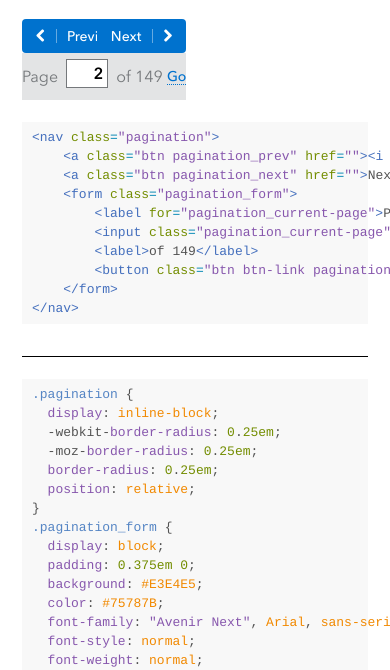
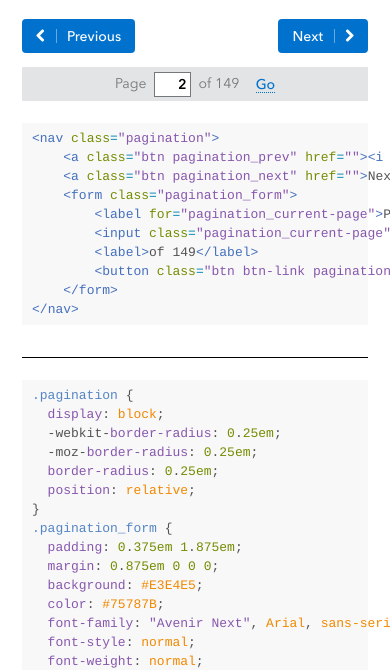
Before and after one commit to cfpb/cf-pagination, a website: page docs/index.html in a window 390 px wide. Shown: the part 174-844 px from the top of the page. Drawn offline with Linux system fonts and the light colour scheme.

Commit message:
Mobile and desktop styling.

```diff
--- a/Gruntfile.js
+++ b/Gruntfile.js
@@ -180,7 +180,7 @@ module.exports = function(grunt) {
 
     watch: {
       scripts: {
-        files: ['src/*.less','demo/*.css','docs/*.css'],
+        files: ['src/**','demo/**','docs/**'],
         tasks: ['default'],
         options: {
           spawn: false,
--- a/demo/static/css/main.css
+++ b/demo/static/css/main.css
@@ -23,45 +23,56 @@
     - fj-forms
 */
 .pagination {
-  display: inline-block;
-  -webkit-border-radius: 0.25em;
-  -moz-border-radius: 0.25em;
-  border-radius: 0.25em;
+  display: block;
   position: relative;
 }
 .pagination_form {
   display: block;
-  padding: 0.375em 0;
+  padding: 0.28125em 1.875em;
+  margin: 0.875em 0 0 0;
   background: #E3E4E5;
   color: #75787B;
   font-family: "Avenir Next", Arial, sans-serif;
   font-style: normal;
   font-weight: normal;
+  text-align: center;
 }
 .pagination_next {
   position: absolute;
   right: 0;
 }
 .pagination_form > label {
-  display: inline;
-  font-size: 16px;
+  display: inline-block;
+  font-size: 14px;
   vertical-align: middle;
 }
 .pagination_current-page {
+  display: inline-block;
+  vertical-align: middle;
+  font-size: 0.875em;
   width: 2em;
   margin: 0 0.25em;
-  -webkit-border-radius: 0;
-  -moz-border-radius: 0;
-  border-radius: 0;
   font-family: "Avenir Next Demi", Arial, sans-serif;
   font-style: normal;
   font-weight: bold;
   text-align: right;
 }
-.pagination_submit {
-  margin: 0 0 0 2em;
+.pagination_submit,
+.pagination_submit.btn {
+  display: inline-block;
+  vertical-align: middle;
+  margin: 0 0 0 0.875em;
 }
 @media only screen and (min-width: 480px) {
+  .pagination {
+    -webkit-border-radius: 0.25em;
+    -moz-border-radius: 0.25em;
+    border-radius: 0.25em;
+    background: #E3E4E5;
+  }
+  .pagination_form {
+    background: transparent;
+  }
   .pagination_prev.btn,
   .pagination_prev.btn:link,
   .pagination_prev.btn:visited {
@@ -71,6 +82,10 @@
     -webkit-border-bottom-right-radius: 0;
     -moz-border-bottom-right-radius: 0;
     border-bottom-right-radius: 0;
+  }
+  .pagination_prev {
+    position: absolute;
+    left: 0;
   }
   .pagination_next.btn,
   .pagination_next.btn:link,
@@ -86,7 +101,7 @@
 /* topdoc
   name: EOF
   eof: true
-*/
+
 /* ==========================================================================
    Flapjack Front End
    Button Styling
--- a/docs/index.html
+++ b/docs/index.html
@@ -47,43 +47,47 @@
           </ul>
           <div class="demo-pattern-css">
             <pre class="css"><code data-language="css">.pagination {
-  display: inline-block;
+  display: block;
   -webkit-border-radius: 0.25em;
   -moz-border-radius: 0.25em;
   border-radius: 0.25em;
   position: relative;
 }
 .pagination_form {
-  display: block;
-  padding: 0.375em 0;
+  padding: 0.375em 1.875em;
+  margin: 0.875em 0 0 0;
   background: #E3E4E5;
   color: #75787B;
   font-family: &quot;Avenir Next&quot;, Arial, sans-serif;
   font-style: normal;
   font-weight: normal;
+  text-align: center;
 }
 .pagination_next {
   position: absolute;
   right: 0;
 }
 .pagination_form &gt; label {
-  display: inline;
-  font-size: 16px;
+  display: inline-block;
+  font-size: 14px;
   vertical-align: middle;
 }
 .pagination_current-page {
+  display: inline-block;
+  vertical-align: middle;
+  font-size: 0.875em;
   width: 2em;
   margin: 0 0.25em;
-  -webkit-border-radius: 0;
-  -moz-border-radius: 0;
-  border-radius: 0;
   font-family: &quot;Avenir Next Demi&quot;, Arial, sans-serif;
   font-style: normal;
   font-weight: bold;
   text-align: right;
 }
-.pagination_submit {
-  margin: 0 0 0 2em;
+.pagination_submit,
+.pagination_submit.btn {
+  display: inline-block;
+  vertical-align: middle;
+  margin: 0 0 0 0.875em;
 }
 @media only screen and (min-width: 480px) {
   .pagination_prev.btn,
@@ -95,6 +99,10 @@
     -webkit-border-bottom-right-radius: 0;
     -moz-border-bottom-right-radius: 0;
     border-bottom-right-radius: 0;
+  }
+  .pagination_next {
+    position: relative;
+    right: auto;
   }
   .pagination_next.btn,
   .pagination_next.btn:link,
--- a/docs/static/css/main.css
+++ b/docs/static/css/main.css
@@ -23,45 +23,56 @@
     - fj-forms
 */
 .pagination {
-  display: inline-block;
-  -webkit-border-radius: 0.25em;
-  -moz-border-radius: 0.25em;
-  border-radius: 0.25em;
+  display: block;
   position: relative;
 }
 .pagination_form {
   display: block;
-  padding: 0.375em 0;
+  padding: 0.28125em 1.875em;
+  margin: 0.875em 0 0 0;
   background: #E3E4E5;
   color: #75787B;
   font-family: "Avenir Next", Arial, sans-serif;
   font-style: normal;
   font-weight: normal;
+  text-align: center;
 }
 .pagination_next {
   position: absolute;
   right: 0;
 }
 .pagination_form > label {
-  display: inline;
-  font-size: 16px;
+  display: inline-block;
+  font-size: 14px;
   vertical-align: middle;
 }
 .pagination_current-page {
+  display: inline-block;
+  vertical-align: middle;
+  font-size: 0.875em;
   width: 2em;
   margin: 0 0.25em;
-  -webkit-border-radius: 0;
-  -moz-border-radius: 0;
-  border-radius: 0;
   font-family: "Avenir Next Demi", Arial, sans-serif;
   font-style: normal;
   font-weight: bold;
   text-align: right;
 }
-.pagination_submit {
-  margin: 0 0 0 2em;
+.pagination_submit,
+.pagination_submit.btn {
+  display: inline-block;
+  vertical-align: middle;
+  margin: 0 0 0 0.875em;
 }
 @media only screen and (min-width: 480px) {
+  .pagination {
+    -webkit-border-radius: 0.25em;
+    -moz-border-radius: 0.25em;
+    border-radius: 0.25em;
+    background: #E3E4E5;
+  }
+  .pagination_form {
+    background: transparent;
+  }
   .pagination_prev.btn,
   .pagination_prev.btn:link,
   .pagination_prev.btn:visited {
@@ -71,6 +82,10 @@
     -webkit-border-bottom-right-radius: 0;
     -moz-border-bottom-right-radius: 0;
     border-bottom-right-radius: 0;
+  }
+  .pagination_prev {
+    position: absolute;
+    left: 0;
   }
   .pagination_next.btn,
   .pagination_next.btn:link,
@@ -86,7 +101,7 @@
 /* topdoc
   name: EOF
   eof: true
-*/
+
 /* ==========================================================================
    Flapjack Front End
    Button Styling
--- a/src/pagination.less
+++ b/src/pagination.less
@@ -25,10 +25,7 @@
 */
 
 .pagination {
-    display: inline-block;
-    -webkit-border-radius: unit( 4px / @base-font-size-px, em );
-       -moz-border-radius: unit( 4px / @base-font-size-px, em );
-            border-radius: unit( 4px / @base-font-size-px, em );
+    display: block;
     position: relative;
 }
 
@@ -42,10 +39,14 @@
 
 .pagination_form {
     display: block;
-    padding: unit( 6px / @base-font-size-px, em) 0;
+    padding:
+        unit( 4.5px / @base-font-size-px, em )
+        unit( 30px / @base-font-size-px, em);
+    margin: unit( 14px / @base-font-size-px, em) 0 0 0;
     background: #E3E4E5;
     color: #75787B;
     .webfont-regular;
+    text-align: center;
     // margin-right: -0.26em;
     // vertical-align: top;
     // font-size: 16px;
@@ -57,27 +58,47 @@
 }
 
 .pagination_form > label {
-    display: inline;
-    font-size: 16px;
+    display: inline-block;
+    vertical-align: middle;
+    font-size: 14px;
     vertical-align: middle;
 }
 
 .pagination_current-page {
-    width: 2em;
-    margin: 0 0.25em;
-    -webkit-border-radius: 0;
-       -moz-border-radius: 0;
-            border-radius: 0;
+    display: inline-block;
+    vertical-align: middle;
+    font-size: unit( 14px / @base-font-size-px, em );
+    width: unit( 32px / @base-font-size-px, em );
+    margin: 0 unit( 4px / @base-font-size-px, em );
+    // -webkit-border-radius: 0;
+    //    -moz-border-radius: 0;
+    //         border-radius: 0;
     .webfont-demi;
     text-align: right;
 }
 
 .pagination_submit {
-    margin: 0 0 0 2em;
+    &,
+    &.btn {
+        display: inline-block;
+        vertical-align: middle;
+        margin: 0 0 0 unit( 14px / @base-font-size-px, em );
+    }
 }
 
 
 @media only screen and (min-width: 480px) {
+
+    .pagination {
+        -webkit-border-radius: unit( 4px / @base-font-size-px, em );
+           -moz-border-radius: unit( 4px / @base-font-size-px, em );
+                border-radius: unit( 4px / @base-font-size-px, em );
+        background: #E3E4E5;
+    }
+
+    .pagination_form {
+        background: transparent;
+    }
 
     .pagination_prev {
         &.btn,
@@ -90,6 +111,11 @@
                -moz-border-bottom-right-radius: 0;
                     border-bottom-right-radius: 0;
         }
+    }
+
+    .pagination_prev {
+        position: absolute;
+        left: 0;
     }
 
     .pagination_next {
@@ -110,4 +136,3 @@
 /* topdoc
   name: EOF
   eof: true
-*/
```
